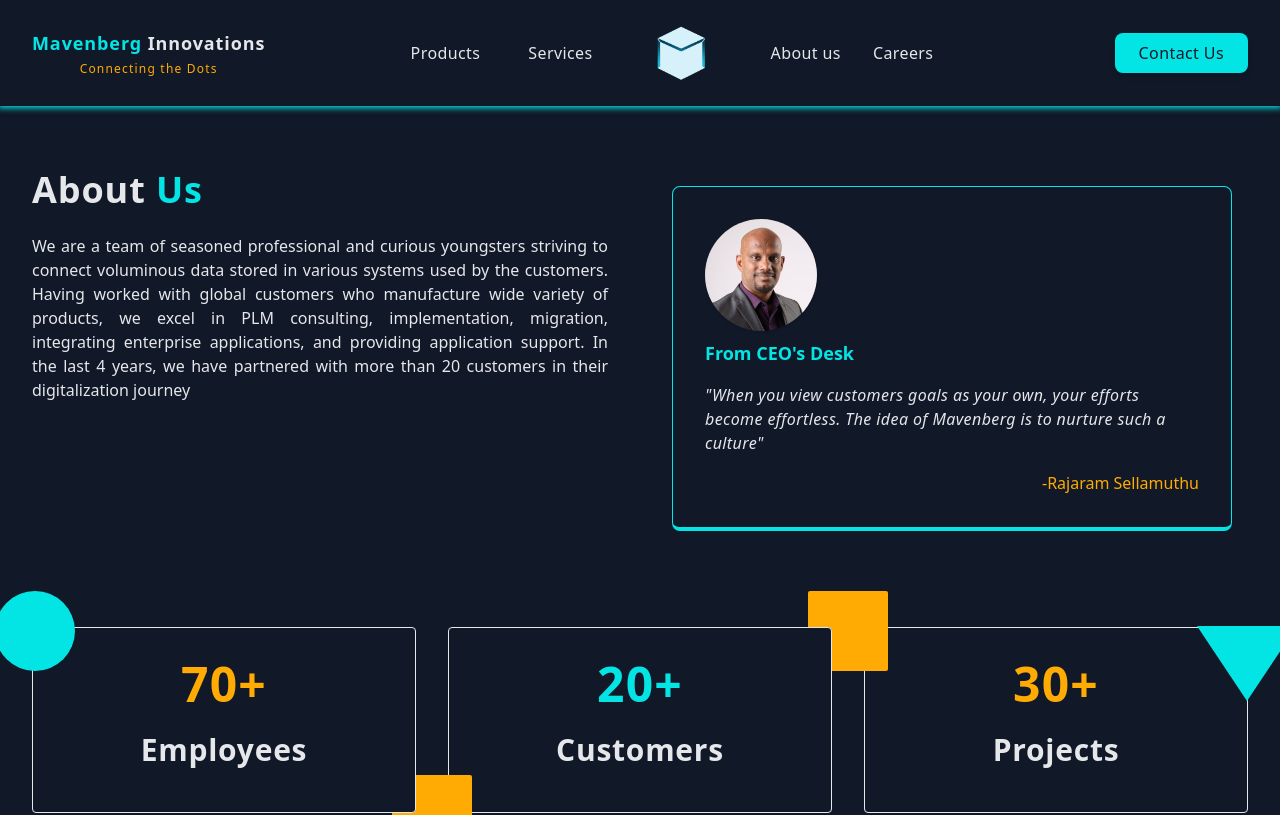
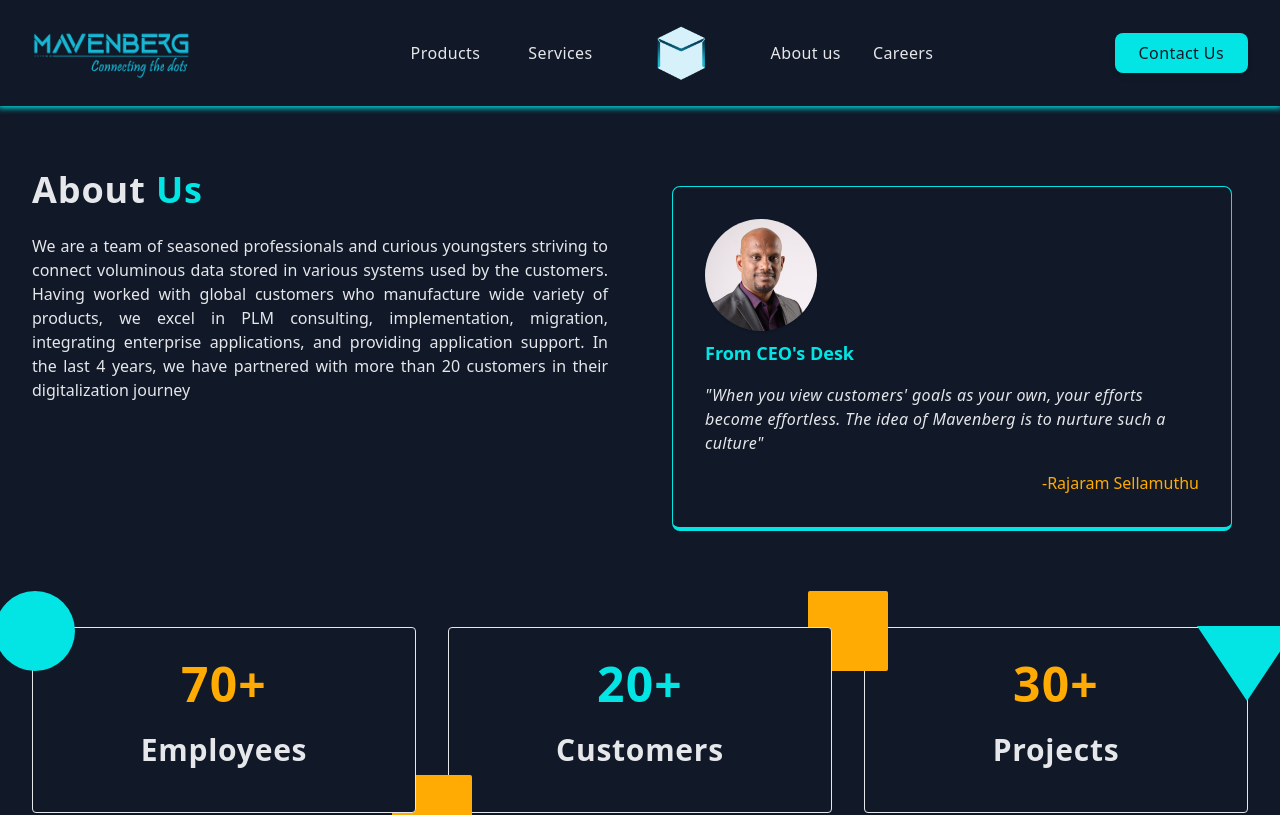
Before and after one commit to akash-tqb/Mavenberg, a Next.js app: page /aboutus in a window 1280 px wide. Shown: the top 815 px of the page. Built offline with nearby package versions, Linux system fonts and the light colour scheme.

Commit message:
changes with navbar

```diff
--- a/sections/aboutUs/aboutus-hero.tsx
+++ b/sections/aboutUs/aboutus-hero.tsx
@@ -10,7 +10,7 @@
             <span className=" text-maven-blue ">Us</span>
           </h1>
           <h3 className="text-maven-white text-justify">
-          We are a team of seasoned professional and curious youngsters striving to connect voluminous data stored in various systems used by the customers. Having worked with global customers who manufacture wide variety of products, we excel in PLM consulting, implementation, migration, integrating enterprise applications, and providing application support. In the last 4 years, we have partnered with more than 20 customers in their digitalization journey
+          We are a team of seasoned professionals and curious youngsters striving to connect voluminous data stored in various systems used by the customers. Having worked with global customers who manufacture wide variety of products, we excel in PLM consulting, implementation, migration, integrating enterprise applications, and providing application support. In the last 4 years, we have partnered with more than 20 customers in their digitalization journey
           </h3>
         </div>
         <div className="flex flex-col items-center p-4 justify-center">
@@ -29,7 +29,7 @@
           />
             <p className="text-lg font-bold text-maven-blue mb-4">From CEO's Desk</p>
             <p className="mb-4 tracking-wide italic text-maven-white">
-           "When you view customers goals as your own, your efforts become effortless. The idea of Mavenberg is to nurture such a culture"
+           "When you view customers' goals as your own, your efforts become effortless. The idea of Mavenberg is to nurture such a culture"
             </p>
             <p className="text-maven-orange flex justify-end">-Rajaram Sellamuthu</p>
           </div>
--- a/sections/aboutUs/timeline.tsx
+++ b/sections/aboutUs/timeline.tsx
@@ -37,7 +37,7 @@
                     Company Incorporated
                   </p>
                   <p className="text-maven-white">
-                    Mavenberg Innovations India Pvt. Ltd., was Established in
+                    Mavenberg Innovations India Pvt. Ltd., was established in
                     the month of March in Bangalore. As our first phase we
                     developed a 3D visualizer as an IOT platform plug - in
                   </p>
--- a/sections/careerspage/careers-hero.tsx
+++ b/sections/careerspage/careers-hero.tsx
@@ -10,7 +10,7 @@
               <span className=" text-maven-blue ">Join us!</span>
             </h1>
             <h3 className="text-maven-white max-w-2xl">
-            Join us and be at the forefront of digital transformation while being part of team that values personal growth and collaboration. We are an ambitious bunch building one of a kind products for clients from varied industries and backgrounds
+            Join us and be at the forefront of digital transformation while being part of the team that values personal growth and collaboration. We are an ambitious bunch building one of a kind products for clients from varied industries and backgrounds
             </h3>
           </div>
         </div>
--- a/sections/navbar.tsx
+++ b/sections/navbar.tsx
@@ -12,26 +12,15 @@
       <div className="px-4 py-6 mx-auto lg:py-2 sm:max-w-xl md:max-w-full lg:max-w-screen-xl md:px-24 lg:px-8">
         <div className="relative flex items-center justify-between lg:justify-center lg:space-x-16 lg:py-4 ">
           <div className="absolute left-0 hidden lg:flex">
-            <div className="relative">
-            <p className="text-lg font-extrabold tracking-wider text-maven-white">
-              <span className="inline-block text-maven-blue">Mavenberg{' '}</span>{' '}Innovations
-            </p>
-            <p className="text-xs text-maven-orange tracking-widest text-center mt-1">Connecting the Dots</p>
-            {/* <Image
-              src="/independenceday.svg"
+
+            <Image
+              src="/logoname.png"
               width={200}
               height={100}
-              className="absolute top-[-80%] opacity-50"
+              className="h-14 w-40"
               alt="navimage"
             />
-            <Image
-            src="/flag.gif"
-            width={128}
-            height={88}
-            className="absolute h-10 w-14 right-[-25%] -rotate-6 top-[-60%] opacity-60"
-            alt="nav-flag"/> */}
             </div>
-                      </div>
           <ul className="items-center hidden space-x-12 lg:flex">
             <li>
               <Link
```
Also changed, not shown: public/logoname.png (added), public/roadmap-timeline.svg.
